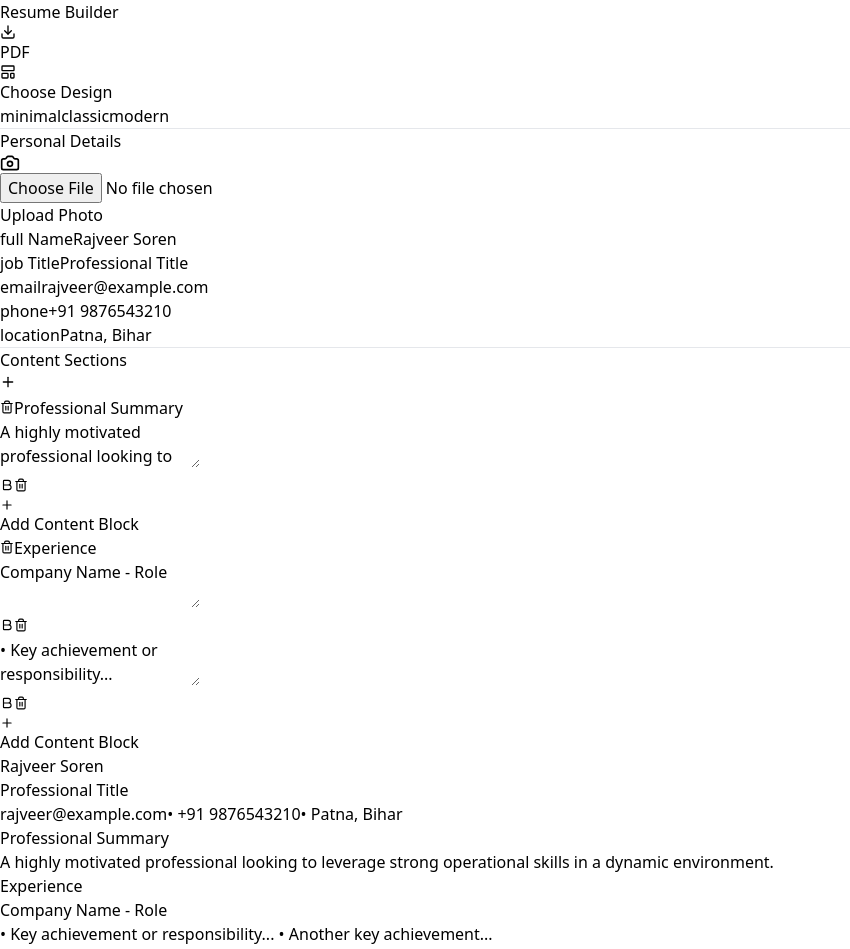
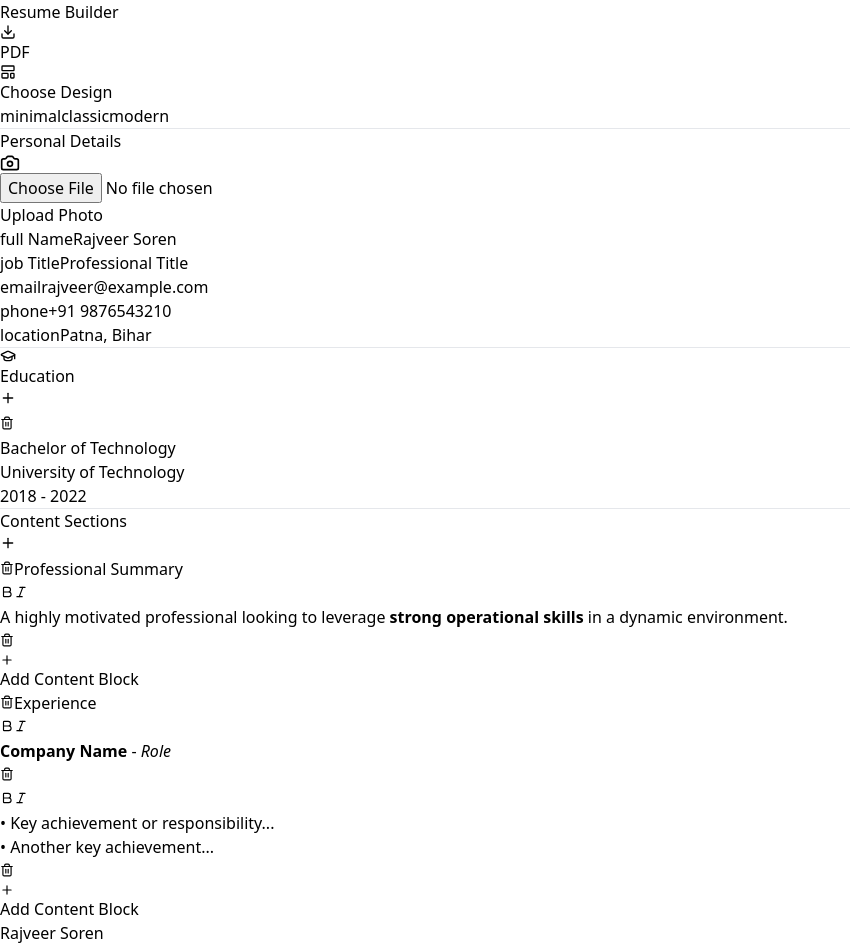
Before and after one commit to j-soren/resume-builder-simple, a React (Vite) app: page / in a window 1280 px wide. Shown: the top 949 px of the page, without its empty margins (0-850 px from the left). Built offline with nearby package versions, Linux system fonts and the light colour scheme.

Commit message:
Adding education and text formatting

```diff
--- a/src/App.jsx
+++ b/src/App.jsx
@@ -1,5 +1,60 @@
-import React, { useState } from 'react';
-import { Download, Plus, Trash2, Upload, Camera, LayoutTemplate, Bold } from 'lucide-react';
+import React, { useState, useRef, useEffect } from 'react';
+import { Download, Plus, Trash2, Upload, Camera, LayoutTemplate, Bold, Italic, GraduationCap } from 'lucide-react';
+
+// --- Custom Minimalist Rich Text Editor ---
+const RichTextEditor = ({ value, onChange, placeholder }) => {
+  const editorRef = useRef(null);
+
+  // Sync external changes (like initial load) without resetting cursor while typing
+  useEffect(() => {
+    if (editorRef.current && value !== editorRef.current.innerHTML) {
+      editorRef.current.innerHTML = value;
+    }
+  }, [value]);
+
+  const handleInput = (e) => {
+    onChange(e.currentTarget.innerHTML);
+  };
+
+  const executeCommand = (command) => {
+    document.execCommand(command, false, null);
+    editorRef.current.focus();
+    onChange(editorRef.current.innerHTML);
+  };
+
+  return (
+    <div className="border border-neutral-200 rounded-md overflow-hidden bg-white focus-within:ring-2 focus-within:ring-neutral-900 focus-within:border-transparent transition-all flex flex-col w-full">
+      {/* Formatting Toolbar */}
+      <div className="flex border-b border-neutral-100 bg-neutral-50 px-2 py-1 gap-1 shrink-0">
+        <button
+          type="button"
+          onMouseDown={(e) => { e.preventDefault(); executeCommand('bold'); }}
+          className="p-1 text-neutral-500 hover:text-neutral-900 hover:bg-neutral-200 rounded transition-colors cursor-pointer"
+          title="Bold (Highlight text first)"
+        >
+          <Bold size={14} />
+        </button>
+        <button
+          type="button"
+          onMouseDown={(e) => { e.preventDefault(); executeCommand('italic'); }}
+          className="p-1 text-neutral-500 hover:text-neutral-900 hover:bg-neutral-200 rounded transition-colors cursor-pointer"
+          title="Italic (Highlight text first)"
+        >
+          <Italic size={14} />
+        </button>
+      </div>
+      {/* Editable Content Area */}
+      <div
+        ref={editorRef}
+        contentEditable
+        onInput={handleInput}
+        className="w-full px-3 py-2 text-sm min-h-[70px] outline-none"
+        placeholder={placeholder}
+        suppressContentEditableWarning
+      />
+    </div>
+  );
+};
 
 export default function App() {
   const [template, setTemplate] = useState('minimal');
@@ -13,21 +68,30 @@ export default function App() {
     photo: null,
   });
 
-  // Updated state structure: sections now hold an array of 'items'
+  const [education, setEducation] = useState([
+    {
+      id: crypto.randomUUID(),
+      degree: 'Bachelor of Technology',
+      college: 'University of Technology',
+      year: '2018 - 2022'
+    }
+  ]);
+
+  // Notice: The text field now supports HTML tags like <b> and <i>
   const [sections, setSections] = useState([
     {
       id: crypto.randomUUID(),
       heading: 'Professional Summary',
       items: [
-        { id: crypto.randomUUID(), text: 'A highly motivated professional looking to leverage strong operational skills in a dynamic environment.', isBold: false }
+        { id: crypto.randomUUID(), text: 'A highly motivated professional looking to leverage <b>strong operational skills</b> in a dynamic environment.' }
       ]
     },
     {
       id: crypto.randomUUID(),
       heading: 'Experience',
       items: [
-        { id: crypto.randomUUID(), text: 'Company Name - Role', isBold: true },
-        { id: crypto.randomUUID(), text: '• Key achievement or responsibility...\n• Another key achievement...', isBold: false }
+        { id: crypto.randomUUID(), text: '<b>Company Name</b> - <i>Role</i>' },
+        { id: crypto.randomUUID(), text: '• Key achievement or responsibility...<br>• Another key achievement...' }
       ]
     }
   ]);
@@ -37,6 +101,30 @@ export default function App() {
     setPersonalData((prev) => ({ ...prev, [name]: value }));
   };
 
+  const handlePhotoUpload = (e) => {
+    const file = e.target.files[0];
+    if (file) {
+      const imageUrl = URL.createObjectURL(file);
+      setPersonalData((prev) => ({ ...prev, photo: imageUrl }));
+    }
+  };
+
+  // Education Handlers
+  const addEducation = () => {
+    setEducation([...education, { id: crypto.randomUUID(), degree: '', college: '', year: '' }]);
+  };
+
+  const updateEducation = (id, field, value) => {
+    setEducation((prev) =>
+      prev.map((edu) => (edu.id === id ? { ...edu, [field]: value } : edu))
+    );
+  };
+
+  const removeEducation = (id) => {
+    setEducation(education.filter((edu) => edu.id !== id));
+  };
+
+  // Section Handlers
   const handleSectionHeadingChange = (id, value) => {
     setSections((prev) =>
       prev.map((sec) => (sec.id === id ? { ...sec, heading: value } : sec))
@@ -47,7 +135,7 @@ export default function App() {
     setSections([...sections, {
       id: crypto.randomUUID(),
       heading: 'New Section',
-      items: [{ id: crypto.randomUUID(), text: '', isBold: false }]
+      items: [{ id: crypto.randomUUID(), text: '' }]
     }]);
   };
 
@@ -55,11 +143,10 @@ export default function App() {
     setSections(sections.filter((sec) => sec.id !== id));
   };
 
-  // New item handlers
   const addSectionItem = (sectionId) => {
     setSections((prev) => prev.map((sec) => {
       if (sec.id === sectionId) {
-        return { ...sec, items: [...sec.items, { id: crypto.randomUUID(), text: '', isBold: false }] };
+        return { ...sec, items: [...sec.items, { id: crypto.randomUUID(), text: '' }] };
       }
       return sec;
     }));
@@ -86,15 +173,8 @@ export default function App() {
     }));
   };
 
-  const handlePhotoUpload = (e) => {
-    const file = e.target.files[0];
-    if (file) {
-      const imageUrl = URL.createObjectURL(file);
-      setPersonalData((prev) => ({ ...prev, photo: imageUrl }));
-    }
-  };
-
   // --- Template Rendering Logic ---
+  // Using dangerouslySetInnerHTML allows the newly formatted HTML (b, i tags) to render correctly.
   const renderTemplate = () => {
     switch (template) {
       case 'classic':
@@ -112,7 +192,27 @@ export default function App() {
                 {personalData.location && <span>• {personalData.location}</span>}
               </div>
             </header>
+
             <div className="flex-1 flex flex-col gap-6">
+              {education.length > 0 && (
+                <section>
+                  <h3 className="text-sm font-bold uppercase tracking-widest text-neutral-900 mb-4 border-b border-neutral-300 pb-1">
+                    Education
+                  </h3>
+                  <div className="flex flex-col gap-4">
+                    {education.map(edu => (
+                      <div key={edu.id} className="flex justify-between items-baseline">
+                        <div>
+                          <div className="font-bold text-neutral-900">{edu.degree}</div>
+                          <div className="italic text-neutral-700 text-sm">{edu.college}</div>
+                        </div>
+                        <div className="text-sm text-neutral-500 font-medium whitespace-nowrap ml-4">{edu.year}</div>
+                      </div>
+                    ))}
+                  </div>
+                </section>
+              )}
+
               {sections.map((section) => (
                 <section key={section.id}>
                   <h3 className="text-sm font-bold uppercase tracking-widest text-neutral-900 mb-2 border-b border-neutral-300 pb-1">
@@ -120,9 +220,11 @@ export default function App() {
                   </h3>
                   <div className="flex flex-col gap-2 mt-3">
                     {section.items.map(item => (
-                      <div key={item.id} className={`text-sm leading-relaxed whitespace-pre-wrap ${item.isBold ? 'font-bold text-neutral-900' : 'text-neutral-800'}`}>
-                        {item.text}
-                      </div>
+                      <div
+                        key={item.id}
+                        className="text-sm leading-relaxed text-neutral-800"
+                        dangerouslySetInnerHTML={{ __html: item.text }}
+                      />
                     ))}
                   </div>
                 </section>
@@ -148,7 +250,26 @@ export default function App() {
                 {personalData.location && <div><strong className="block text-xs uppercase text-neutral-400">Location</strong>{personalData.location}</div>}
               </div>
             </div>
+
             <div className="w-2/3 p-8 pt-12 flex flex-col gap-8 bg-white">
+              {education.length > 0 && (
+                <section>
+                  <h3 className="text-sm font-bold uppercase tracking-wider text-neutral-900 mb-4 text-blue-900">
+                    Education
+                  </h3>
+                  <div className="flex flex-col gap-5">
+                    {education.map(edu => (
+                      <div key={edu.id} className="relative pl-4 border-l-2 border-neutral-200">
+                        <div className="absolute -left-[5px] top-1.5 w-2 h-2 rounded-full bg-blue-900"></div>
+                        <div className="font-bold text-neutral-900">{edu.degree}</div>
+                        <div className="text-neutral-700 text-sm mt-0.5">{edu.college}</div>
+                        <div className="text-xs text-neutral-400 mt-1 uppercase tracking-wider">{edu.year}</div>
+                      </div>
+                    ))}
+                  </div>
+                </section>
+              )}
+
               {sections.map((section) => (
                 <section key={section.id}>
                   <h3 className="text-sm font-bold uppercase tracking-wider text-neutral-900 mb-3 text-blue-900">
@@ -156,9 +277,11 @@ export default function App() {
                   </h3>
                   <div className="flex flex-col gap-2">
                     {section.items.map(item => (
-                      <div key={item.id} className={`text-sm leading-relaxed whitespace-pre-wrap ${item.isBold ? 'font-bold text-neutral-900' : 'text-neutral-700'}`}>
-                        {item.text}
-                      </div>
+                      <div
+                        key={item.id}
+                        className="text-sm leading-relaxed text-neutral-700"
+                        dangerouslySetInnerHTML={{ __html: item.text }}
+                      />
                     ))}
                   </div>
                 </section>
@@ -185,7 +308,27 @@ export default function App() {
                 </div>
               </div>
             </header>
+
             <div className="flex-1 flex flex-col gap-8">
+              {education.length > 0 && (
+                <section className="flex gap-6">
+                  <h3 className="w-1/4 text-xs font-bold uppercase tracking-widest text-neutral-400 pt-1 shrink-0">
+                    Education
+                  </h3>
+                  <div className="w-3/4 flex flex-col gap-5">
+                    {education.map(edu => (
+                      <div key={edu.id} className="flex flex-col">
+                        <div className="flex justify-between items-start mb-1">
+                          <span className="font-bold text-neutral-900">{edu.degree}</span>
+                          <span className="text-xs text-neutral-400 font-medium">{edu.year}</span>
+                        </div>
+                        <span className="text-sm text-neutral-600">{edu.college}</span>
+                      </div>
+                    ))}
+                  </div>
+                </section>
+              )}
+
               {sections.map((section) => (
                 <section key={section.id} className="flex gap-6">
                   <h3 className="w-1/4 text-xs font-bold uppercase tracking-widest text-neutral-400 pt-1 shrink-0">
@@ -193,9 +336,11 @@ export default function App() {
                   </h3>
                   <div className="w-3/4 flex flex-col gap-2">
                     {section.items.map(item => (
-                      <div key={item.id} className={`text-sm leading-relaxed whitespace-pre-wrap ${item.isBold ? 'font-bold text-neutral-900' : 'text-neutral-700'}`}>
-                        {item.text}
-                      </div>
+                      <div
+                        key={item.id}
+                        className="text-sm leading-relaxed text-neutral-700"
+                        dangerouslySetInnerHTML={{ __html: item.text }}
+                      />
                     ))}
                   </div>
                 </section>
@@ -208,8 +353,8 @@ export default function App() {
 
   return (
     <div className="flex h-screen bg-neutral-100 font-sans print:h-auto print:bg-white text-neutral-900">
-      {/* Left Sidebar - Hidden on Print */}
-      <div className="w-[420px] bg-white border-r border-neutral-200 flex flex-col print:hidden shadow-xl z-10 shrink-0">
+      {/* Left Sidebar */}
+      <div className="w-[440px] bg-white border-r border-neutral-200 flex flex-col print:hidden shadow-xl z-10 shrink-0">
         <div className="p-6 border-b border-neutral-200 flex justify-between items-center bg-neutral-50">
           <h1 className="text-lg font-semibold tracking-tight">Resume Builder</h1>
           <button
@@ -247,6 +392,7 @@ export default function App() {
 
           <hr className="border-neutral-100" />
 
+          {/* Personal Details */}
           <section className="space-y-4">
             <h2 className="text-xs font-bold text-neutral-400 uppercase tracking-wider mb-4">Personal Details</h2>
             <div className="flex items-center gap-4 mb-4">
@@ -284,6 +430,63 @@ export default function App() {
 
           <hr className="border-neutral-100" />
 
+          {/* Education Form */}
+          <section>
+             <div className="flex justify-between items-center mb-4">
+                <div className="flex items-center gap-2">
+                  <GraduationCap size={16} className="text-neutral-400" />
+                  <h2 className="text-xs font-bold text-neutral-400 uppercase tracking-wider">Education</h2>
+                </div>
+                <button onClick={addEducation} className="text-neutral-500 hover:text-neutral-900 transition-colors p-1 cursor-pointer">
+                  <Plus size={16} />
+                </button>
+             </div>
+
+            <div className="space-y-4">
+              {education.map((edu) => (
+                <div key={edu.id} className="p-4 bg-neutral-50 border border-neutral-200 rounded-lg relative group/edu shadow-sm space-y-3">
+                  <button
+                    onClick={() => removeEducation(edu.id)}
+                    className="absolute -top-2 -right-2 p-1.5 bg-white border border-neutral-200 rounded-full text-red-500 opacity-0 group-hover/edu:opacity-100 transition-opacity shadow-sm hover:bg-red-50 cursor-pointer z-10"
+                  >
+                    <Trash2 size={14} />
+                  </button>
+
+                  <div>
+                    <input
+                      type="text"
+                      value={edu.degree}
+                      onChange={(e) => updateEducation(edu.id, 'degree', e.target.value)}
+                      className="w-full px-3 py-2 bg-white border border-neutral-200 rounded-md focus:outline-none focus:ring-2 focus:ring-neutral-900 text-sm font-semibold"
+                      placeholder="Degree or Course"
+                    />
+                  </div>
+                  <div>
+                    <input
+                      type="text"
+                      value={edu.college}
+                      onChange={(e) => updateEducation(edu.id, 'college', e.target.value)}
+                      className="w-full px-3 py-2 bg-white border border-neutral-200 rounded-md focus:outline-none focus:ring-2 focus:ring-neutral-900 text-sm"
+                      placeholder="College or University"
+                    />
+                  </div>
+                  <div>
+                    <input
+                      type="text"
+                      value={edu.year}
+                      onChange={(e) => updateEducation(edu.id, 'year', e.target.value)}
+                      className="w-full px-3 py-2 bg-white border border-neutral-200 rounded-md focus:outline-none focus:ring-2 focus:ring-neutral-900 text-sm"
+                      placeholder="Year (e.g. 2018 - 2022)"
+                    />
+                  </div>
+                </div>
+              ))}
+            </div>
+          </section>
+
+          <hr className="border-neutral-100" />
+
+          {/* Dynamic Content Sections Form */}
           <section>
              <div className="flex justify-between items-center mb-4">
                 <h2 className="text-xs font-bold text-neutral-400 uppercase tracking-wider">Content Sections</h2>
@@ -311,25 +514,17 @@ export default function App() {
                     placeholder="Section Heading"
                   />
 
-                  <div className="space-y-3">
+                  <div className="space-y-4">
                     {section.items.map((item) => (
                       <div key={item.id} className="relative flex gap-2 items-start group/item">
                         <div className="flex-1">
-                          <textarea
+                          <RichTextEditor
                             value={item.text}
-                            onChange={(e) => updateSectionItem(section.id, item.id, 'text', e.target.value)}
-                            className={`w-full px-3 py-2 bg-white border border-neutral-200 rounded-md focus:outline-none focus:ring-2 focus:ring-neutral-900 focus:border-transparent text-sm min-h-[60px] resize-y transition-all ${item.isBold ? 'font-bold' : ''}`}
-                            placeholder="Add content..."
+                            onChange={(html) => updateSectionItem(section.id, item.id, 'text', html)}
+                            placeholder="Add content... Highlight text to format."
                           />
                         </div>
-                        <div className="flex flex-col gap-1.5 shrink-0">
-                          <button
-                            onClick={() => updateSectionItem(section.id, item.id, 'isBold', !item.isBold)}
-                            className={`p-1.5 rounded-md border transition-colors ${item.isBold ? 'bg-neutral-900 text-white border-neutral-900' : 'bg-white text-neutral-500 border-neutral-200 hover:bg-neutral-100'}`}
-                            title="Toggle Bold"
-                          >
-                            <Bold size={14} />
-                          </button>
+                        <div className="flex flex-col shrink-0 mt-1">
                           <button
                             onClick={() => removeSectionItem(section.id, item.id)}
                             className="p-1.5 bg-white border border-neutral-200 rounded-md text-red-500 opacity-0 group-hover/item:opacity-100 transition-opacity hover:bg-red-50"
@@ -343,7 +538,7 @@ export default function App() {
 
                     <button
                       onClick={() => addSectionItem(section.id)}
-                      className="text-xs text-neutral-500 hover:text-neutral-900 flex items-center gap-1 font-medium pt-2 w-fit"
+                      className="text-xs text-neutral-500 hover:text-neutral-900 flex items-center gap-1 font-medium pt-1 w-fit"
                     >
                       <Plus size={14} /> Add Content Block
                     </button>
@@ -355,6 +550,7 @@ export default function App() {
         </div>
       </div>
 
+      {/* Right Canvas */}
       <div className="flex-1 overflow-y-auto bg-neutral-200 print:bg-white print:overflow-visible flex justify-center p-8 print:p-0">
         {renderTemplate()}
       </div>
```
